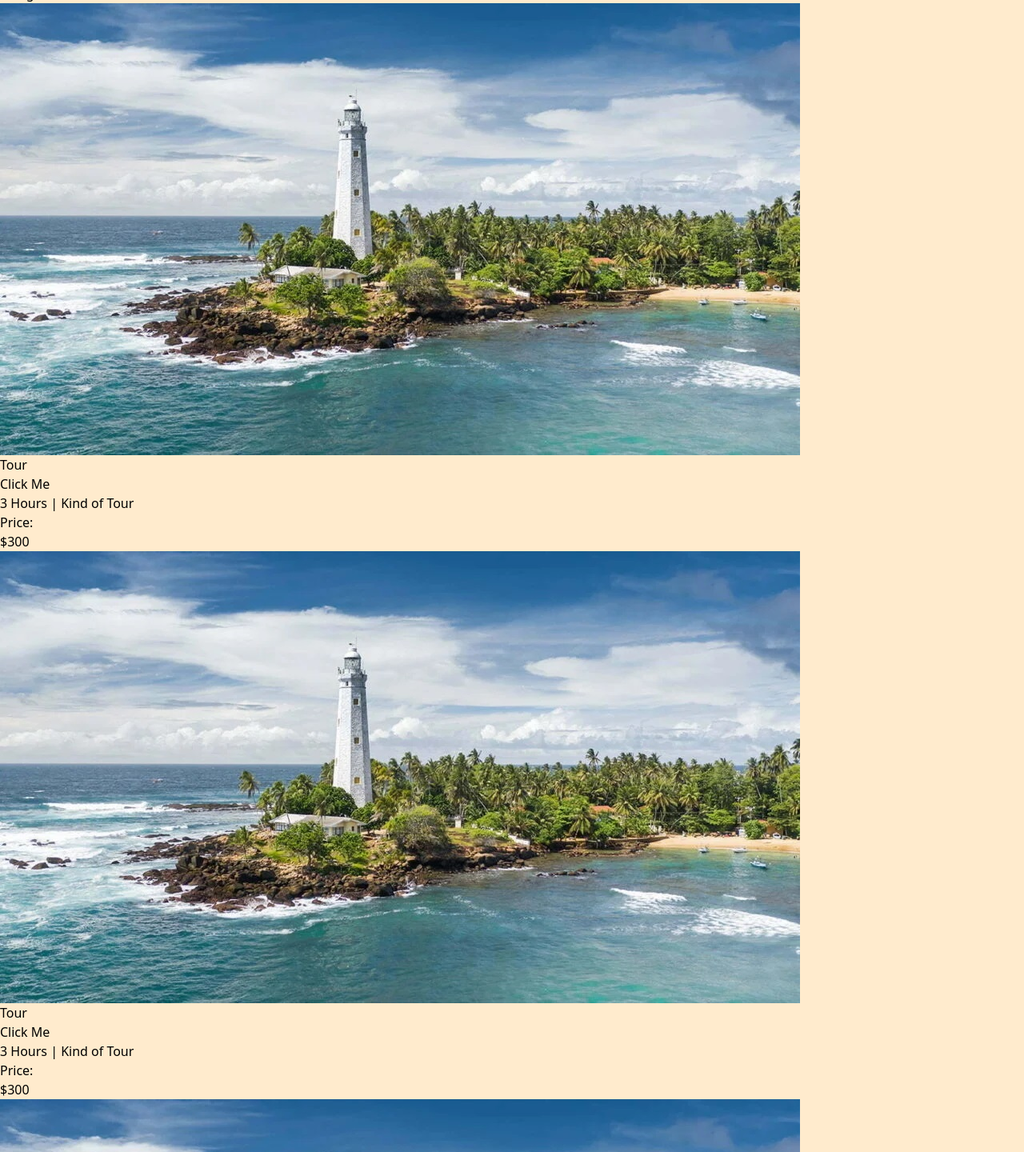
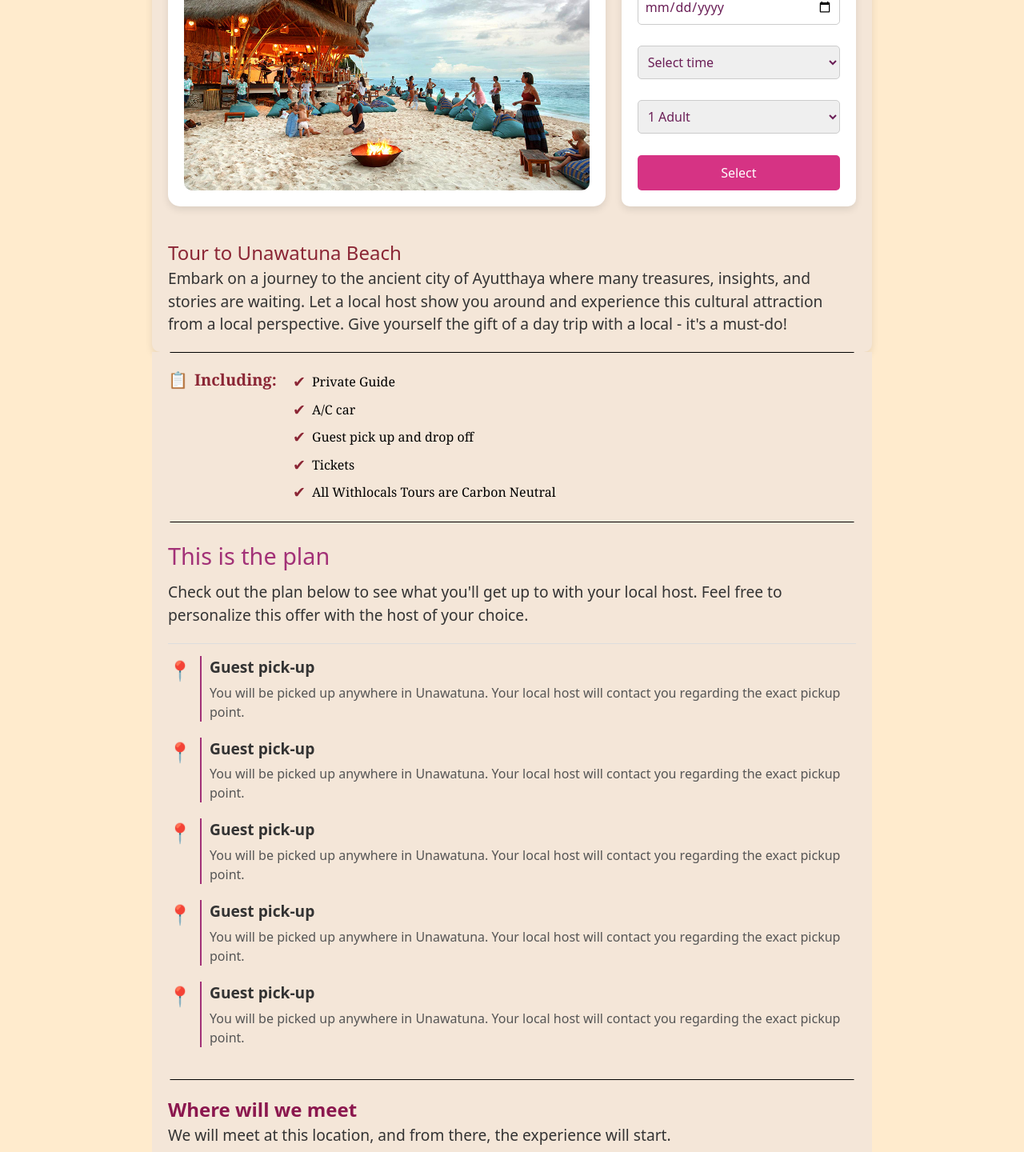
Before and after one commit to Supun-01/Travel-Ceylon, a React (Vite) app: page / in a window 1280 px wide. Shown: the part 140-1580 px from the top of the page at 80% size. Built offline with nearby package versions, Linux system fonts and the light colour scheme.

Commit message:
bookingComp

```diff
--- a/src/App.jsx
+++ b/src/App.jsx
@@ -1,9 +1,8 @@
-import BookingPage from "./components/BookingPage/BookingPage"
-
+import BookingComp from "./components/BookingComp/BookingComp"
 function App() {
   return (
     <div>
-      <BookingPage />
+      <BookingComp />
     </div>
   )
 }
--- /dev/null
+++ b/src/components/BookingComp/BookingComp.jsx
@@ -0,0 +1,19 @@
+import MeetingLocation from "./Location"
+import Plan from "./Plan"
+import TourCard from "./TourCard"
+import GuestReviews from "./GuestReviews"
+import TourInclusions from "./TourInclusions"
+
+function BookingComp() {
+    return (
+        <>
+            <TourCard />
+            <TourInclusions />
+            <Plan />
+            <MeetingLocation />
+            <GuestReviews />
+        </>
+    )
+}
+
+export default BookingComp
--- a/src/components/BookingComp/GuestReviews.jsx
+++ b/src/components/BookingComp/GuestReviews.jsx
@@ -1,5 +1,5 @@
 import React from 'react';
-import '../styles/GuestReviews.css';
+import '../../styles/GuestReviews.css';
 
 const reviews = [
     {
--- a/src/components/BookingComp/Location.jsx
+++ b/src/components/BookingComp/Location.jsx
@@ -1,5 +1,5 @@
 import React from 'react';
-import '../styles/Location.css';
+import '../../styles/Location.css';
 
 function MeetingLocation() {
     return (
--- a/src/components/BookingComp/Plan.jsx
+++ b/src/components/BookingComp/Plan.jsx
@@ -1,5 +1,5 @@
 import React from 'react';
-import '../styles/Plan.css'; // Assuming you have a CSS file for styles
+import '../../styles/Plan.css' // Assuming you have a CSS file for styles
 
 const Plan = () => {
     return (
--- a/src/components/BookingComp/TourCard.jsx
+++ b/src/components/BookingComp/TourCard.jsx
@@ -1,6 +1,6 @@
 import React, { useState } from 'react';
-import beachImage from '../assets/beach.jpg'; // Make sure the path to your image is correct
-import '../styles/TourCard.css';
+import beachImage from '../../assets/beach.jpg'; // Make sure the path to your image is correct
+import '../../styles/TourCard.css';
 
 const TourCard = () => {
     const [selectedDate, setSelectedDate] = useState('');
--- a/src/components/BookingComp/TourInclusions.jsx
+++ b/src/components/BookingComp/TourInclusions.jsx
@@ -1,5 +1,5 @@
 import React from 'react';
-import '../styles/TourInclusions.css';
+import '../../styles/TourInclusions.css';
 
 const TourInclusions = () => {
   return (
```
